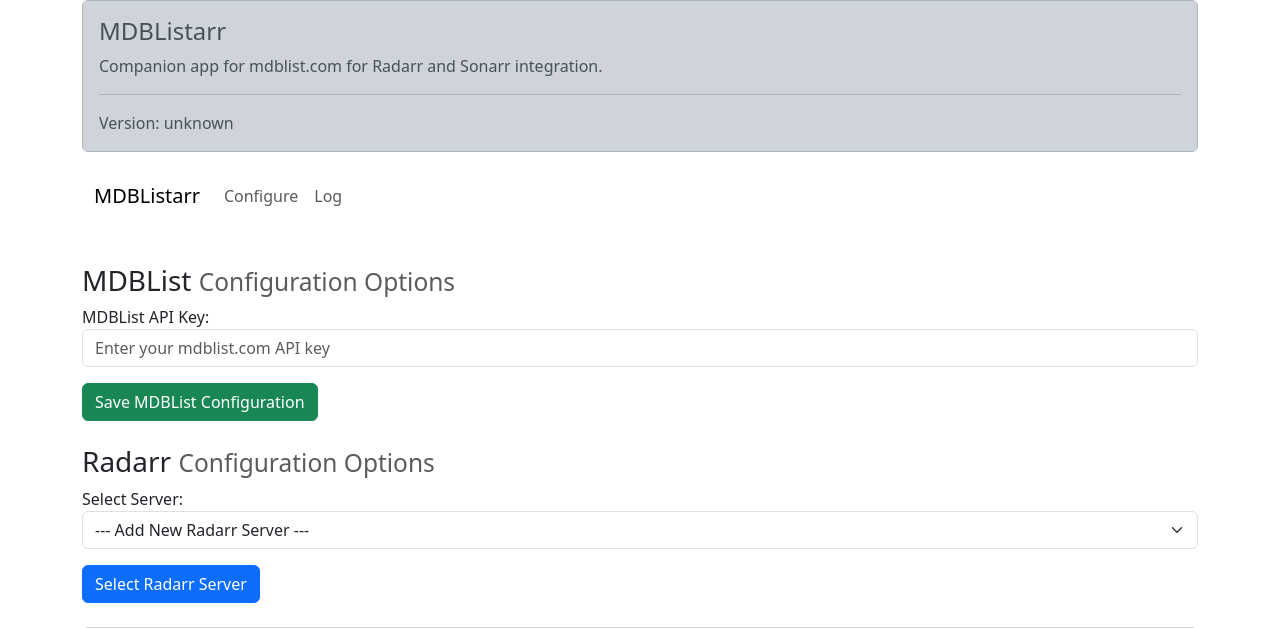
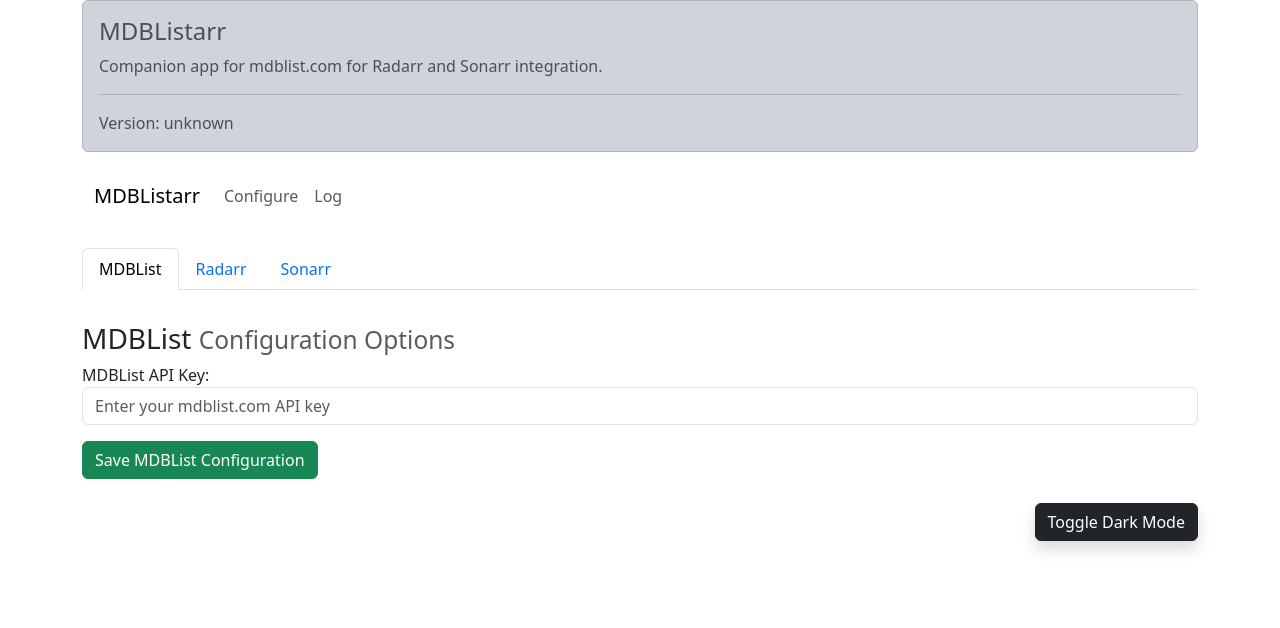
Before and after one commit to linaspurinis/mdblistarr, a Django app: page / in a window 1280 px wide. Shown: the top 628 px of the page. After the commit the page ends 552 px from the top, so only its background shows below. Run offline with Django 4.2, Linux system fonts and the light colour scheme; tables that the repository leaves empty hold one stand-in row (values such as "Sample post"); parts of the project's set-up code (start-up, migrations or seed data) failed here and were passed over.

Commit message:
Add active tab functionality

```diff
--- a/mdblistarr/mdblistrr/urls.py
+++ b/mdblistarr/mdblistrr/urls.py
@@ -9,4 +9,5 @@
     # URLs for AJAX test connection endpoints
     path('test_radarr_connection/', views.test_radarr_connection, name='test_radarr_connection'),
     path('test_sonarr_connection/', views.test_sonarr_connection, name='test_sonarr_connection'),
+    path('set_active_tab/', views.set_active_tab, name='set_active_tab'),
 ]
--- a/mdblistarr/mdblistrr/views.py
+++ b/mdblistarr/mdblistrr/views.py
@@ -1,5 +1,6 @@
 from django.shortcuts import render, redirect, get_object_or_404
 from django.views.decorators.csrf import csrf_exempt
+from django.views.decorators.http import require_POST
 from django.http import JsonResponse, HttpResponseRedirect
 from django import forms
 from django.urls import reverse
@@ -146,6 +147,12 @@
 
     if request.method == "POST":
         form_type = request.POST.get('form_type', '')
+        if form_type.startswith('mdblist'):
+            request.session['active_tab'] = 'mdblist'
+        elif form_type.startswith('radarr'):
+            request.session['active_tab'] = 'radarr'
+        elif form_type.startswith('sonarr'):
+            request.session['active_tab'] = 'sonarr'
 
         if form_type == 'mdblist':
             mdblist_form = MDBListForm(request.POST)
@@ -257,6 +264,7 @@
         'sonarr_form': sonarr_form,
         'active_radarr_id': active_radarr_id,
         'active_sonarr_id': active_sonarr_id,
+        'active_tab': request.session.get('active_tab', 'mdblist'),
     }
 
     return render(request, "index.html", context)
@@ -316,3 +324,16 @@
             })
 
     return JsonResponse({'status': 'error', 'message': 'Invalid request method'})
+
+
+@require_POST
+def set_active_tab(request):
+    try:
+        data = json.loads(request.body)
+        tab = data.get("tab")
+        if tab in {"mdblist", "radarr", "sonarr"}:
+            request.session["active_tab"] = tab
+            return JsonResponse({"status": "ok"})
+    except json.JSONDecodeError:
+        pass
+    return JsonResponse({"status": "error", "message": "Invalid tab"}, status=400)
--- a/mdblistarr/templates/index.html
+++ b/mdblistarr/templates/index.html
@@ -13,6 +13,19 @@
         {% endfor %}
     {% endif %}
 
+    <ul class="nav nav-tabs" id="configTabs" role="tablist">
+        <li class="nav-item" role="presentation">
+            <button class="nav-link {% if active_tab == 'mdblist' %}active{% endif %}" id="mdblist-tab" data-bs-toggle="tab" data-bs-target="#mdblist-pane" type="button" role="tab" aria-controls="mdblist-pane" aria-selected="{% if active_tab == 'mdblist' %}true{% else %}false{% endif %}">MDBList</button>
+        </li>
+        <li class="nav-item" role="presentation">
+            <button class="nav-link {% if active_tab == 'radarr' %}active{% endif %}" id="radarr-tab" data-bs-toggle="tab" data-bs-target="#radarr-pane" type="button" role="tab" aria-controls="radarr-pane" aria-selected="{% if active_tab == 'radarr' %}true{% else %}false{% endif %}">Radarr</button>
+        </li>
+        <li class="nav-item" role="presentation">
+            <button class="nav-link {% if active_tab == 'sonarr' %}active{% endif %}" id="sonarr-tab" data-bs-toggle="tab" data-bs-target="#sonarr-pane" type="button" role="tab" aria-controls="sonarr-pane" aria-selected="{% if active_tab == 'sonarr' %}true{% else %}false{% endif %}">Sonarr</button>
+        </li>
+    </ul>
+    <div class="tab-content pt-3" id="configTabsContent">
+        <div class="tab-pane fade {% if active_tab == 'mdblist' %}show active{% endif %}" id="mdblist-pane" role="tabpanel" aria-labelledby="mdblist-tab" tabindex="0">
             <!-- MDBList Configuration -->
             <form action="{% url 'home_view' %}" method="post">
                 {% csrf_token %}
@@ -43,7 +56,8 @@
                     <input class="btn btn-success" type="submit" value="Save MDBList Configuration">
                 </div>
             </form>
-
+        </div>
+        <div class="tab-pane fade {% if active_tab == 'radarr' %}show active{% endif %}" id="radarr-pane" role="tabpanel" aria-labelledby="radarr-tab" tabindex="0">
             <!-- Radarr Configuration -->
             <h3>
                 Radarr
@@ -154,7 +168,8 @@
                 </div>
             </div>
             {% endif %}
-
+        </div>
+        <div class="tab-pane fade {% if active_tab == 'sonarr' %}show active{% endif %}" id="sonarr-pane" role="tabpanel" aria-labelledby="sonarr-tab" tabindex="0">
             <!-- Sonarr Configuration -->
             <h3>
                 Sonarr
@@ -266,9 +281,27 @@
             </div>
             {% endif %}
         </div>
+    </div>
+</div>
 
 <script>
 document.addEventListener('DOMContentLoaded', function() {
+    // Persist active tab selection for next request
+    document.querySelectorAll('#configTabs button[data-bs-toggle="tab"]').forEach(tabButton => {
+        tabButton.addEventListener('shown.bs.tab', event => {
+            const tabId = event.target.id;
+            const tabName = tabId.replace('-tab', '');
+            fetch('/set_active_tab/', {
+                method: 'POST',
+                headers: {
+                    'Content-Type': 'application/json',
+                    'X-CSRFToken': document.querySelector('input[name="csrfmiddlewaretoken"]').value
+                },
+                body: JSON.stringify({ tab: tabName })
+            }).catch(() => {});
+        });
+    });
+
     // Add event listener for the test connection buttons
     document.querySelectorAll('button[value^="test_"]').forEach(button => {
         button.addEventListener('click', function(e) {
```
Also changed, not shown: 1 other file. Lines whose indentation alone changed are shown as unchanged.
